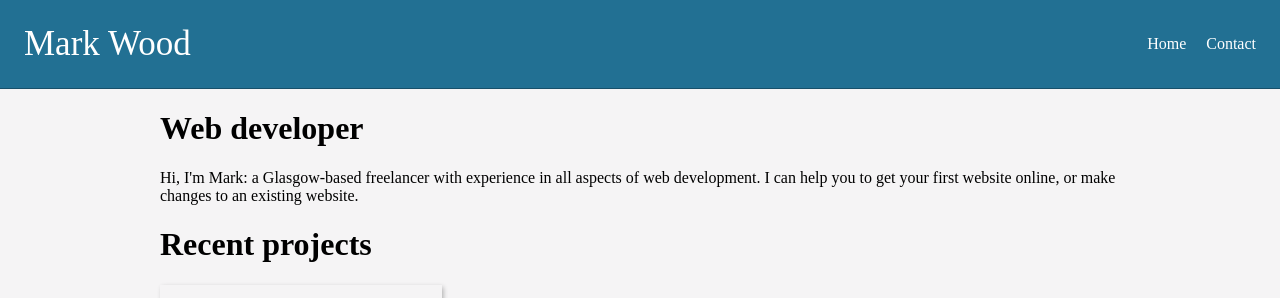
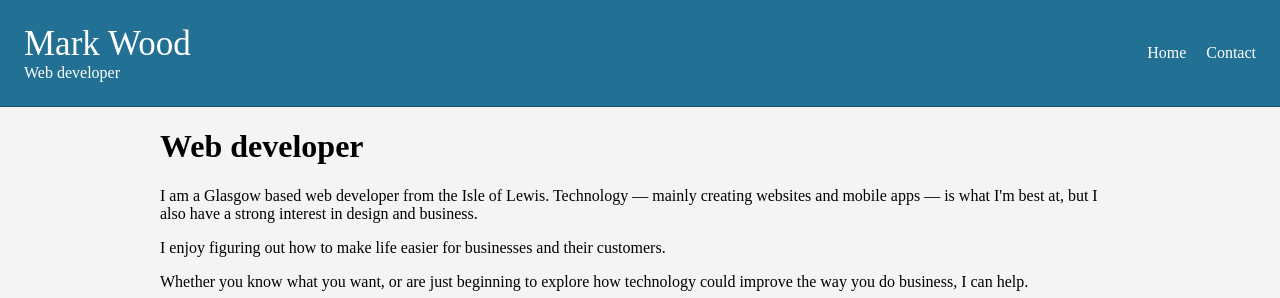
Before and after one commit to markw13a/markw13a, a Gatsby site: page / in a window 1280 px wide. Shown: the top 298 px of the page. Built offline with nearby package versions, Linux system fonts and the light colour scheme; Gatsby itself is replaced by a stand-in of ours.

Commit message:
Updated intro and added a bit extra to logo

```diff
--- a/src/components/Header/Header.jsx
+++ b/src/components/Header/Header.jsx
@@ -3,9 +3,10 @@ import "./header.scss";
 
 const Header = () => (
 	<header>
-		<a href="/" className="home-logo">
-			Mark Wood
-		</a>
+		<div className="home-logo">
+			<a href="/"> Mark Wood </a>
+			<span> Web developer </span>
+		</div>
 		<div className="page-links">
 			<a className="page-links--link" href="/"> Home </a>
 			<a className="page-links--link" href="/contact"> Contact </a>
--- a/src/components/Header/header.scss
+++ b/src/components/Header/header.scss
@@ -11,10 +11,18 @@ header {
 
 /* Suggested that this should generally be 250px x 100px */
 .home-logo {
-	/* Want this to always be the same size, so use px */
-	font-size: 35px;
-	color: #fff;
-	text-decoration: none;
+	display: flex;
+	flex-direction: column;
+
+	& > * {
+		color: #fff;
+	}
+
+	a {
+		/* Want this to always be the same size, so use px */
+		font-size: 35px;
+		text-decoration: none;
+	}
 }
 
 .page-links {
--- a/src/pages/index.js
+++ b/src/pages/index.js
@@ -7,7 +7,15 @@ import SEO from "../components/seo";
 const Introduction = () => (
   <>
     <h1> Web developer </h1>
-    <p> Hi, I'm Mark: a Glasgow-based freelancer with experience in all aspects of web development. I can help you to get your first website online, or make changes to an existing website. </p>
+    <p>
+      I am a Glasgow based web developer from the Isle of Lewis. Technology &mdash; mainly creating websites and mobile apps &mdash; is what I'm best at, but I also have a strong interest in design and business.
+    </p>
+    <p>
+      I enjoy figuring out how to make life easier for businesses and their customers.
+    </p>
+    <p>
+      Whether you know what you want, or are just beginning to explore how technology could improve the way you do business, I can help.
+    </p>
   </>
 );
 const RecentProjects = () => (
```
Also changed, not shown: src/markdown-pages/faclair.md (+1 -0 lines).
